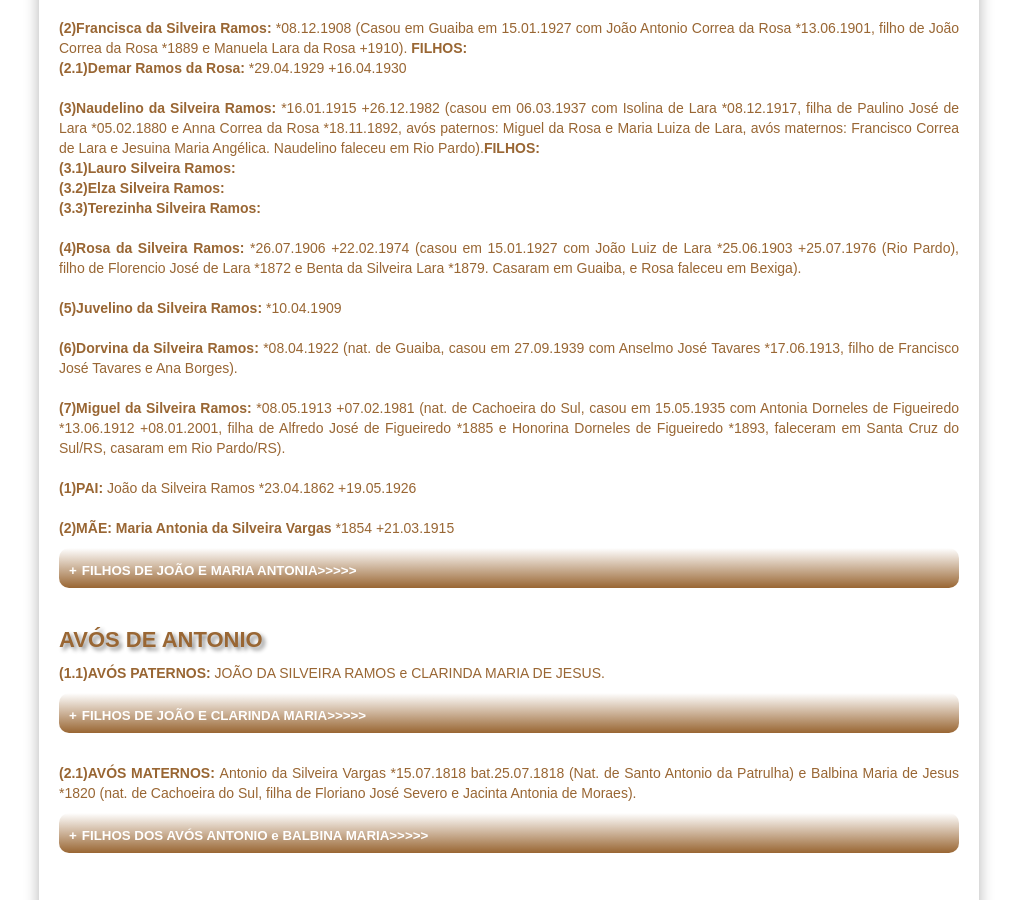
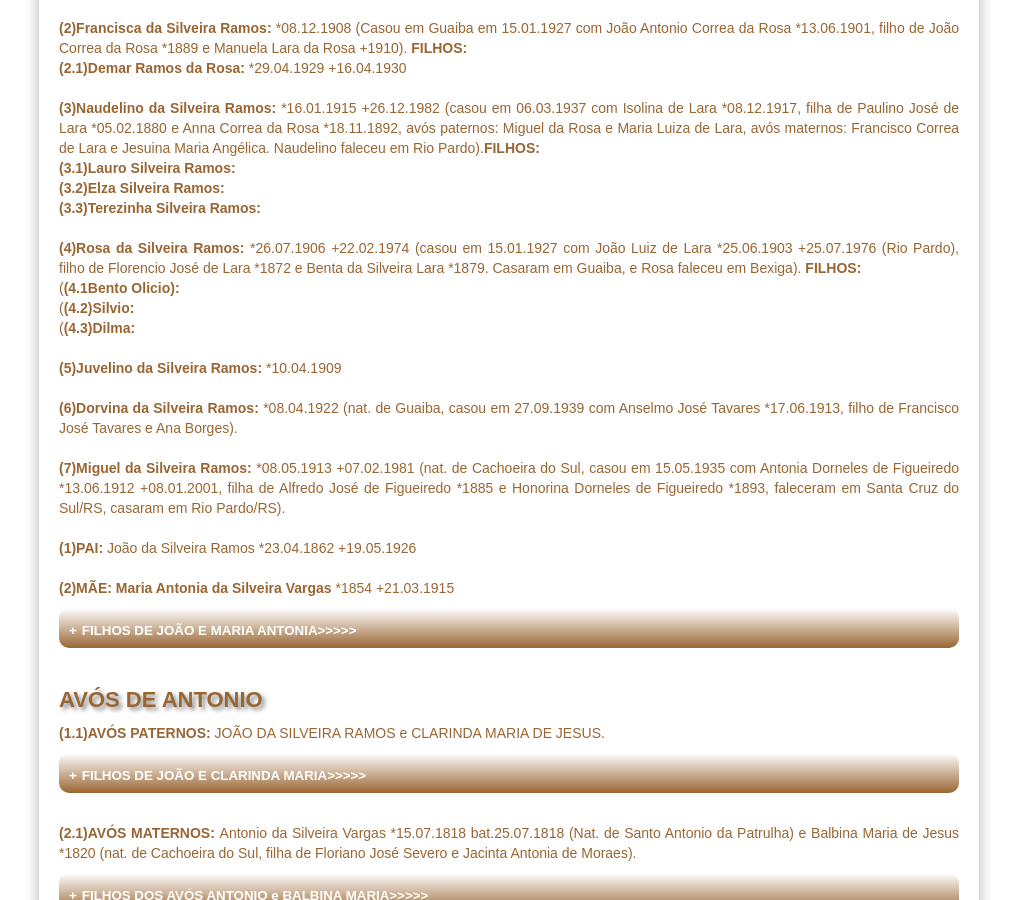
Before and after one commit to claudiovargas1955/claudiovargas1955.github.io, a Jekyll site: the page built from _pages/familia-silveira-ramos.html, in a window 1280 px wide and 900 px high, scrolled down 510 px. Shown: the whole window, without its empty margins (131-1148 px from the left). Built offline with Jekyll 4.4.1, drawn with Linux system fonts in a browser that asks for light colours; some web fonts are replaced.

Commit message:
Update familia-silveira-ramos.html

```diff
--- a/_pages/familia-silveira-ramos.html
+++ b/_pages/familia-silveira-ramos.html
@@ -113,7 +113,10 @@ Francisco Correa de Lara e Jesuina Maria Angélica. Naudelino faleceu em Rio Par
   <b>(3.3)Terezinha Silveira Ramos: </b><br><br>
 
 <b>(4)Rosa da Silveira Ramos: </b>*26.07.1906 +22.02.1974 (casou em 15.01.1927 com João Luiz de Lara *25.06.1903 +25.07.1976 (Rio Pardo), filho de Florencio
-José de Lara *1872 e Benta da Silveira Lara *1879. Casaram em Guaiba, e Rosa faleceu em Bexiga). <br><br>
+José de Lara *1872 e Benta da Silveira Lara *1879. Casaram em Guaiba, e Rosa faleceu em Bexiga). <b>FILHOS: </b><br>
+  (<b>(4.1Bento Olicio):</b><br>
+  (<b>(4.2)Silvio:</b><br>
+  (<b>(4.3)Dilma:</b><br><br>
 
 <b>(5)Juvelino da Silveira Ramos: </b>*10.04.1909 <br><br>
 
```
